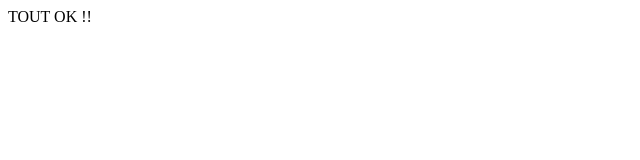
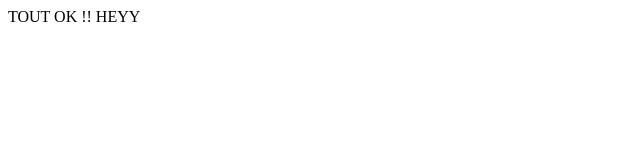
Before and after one commit to hermann-tk/netflify, a plain HTML site: page index.html in a window 1280 px wide. Shown: the full height of the page, 0-640 px from the left. Drawn offline with Linux system fonts and the light colour scheme.

Commit message:
Update index.html

```diff
--- a/index.html
+++ b/index.html
@@ -7,6 +7,6 @@
     <title>Exercice 3</title>
 </head>
 <body>
-    TOUT OK !!
+    TOUT OK !! HEYY
 </body>
 </html>
```
